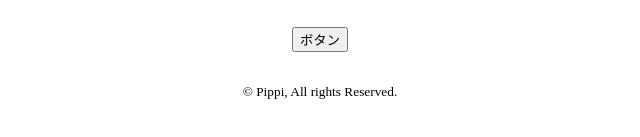
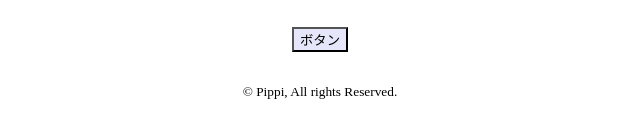
Before and after one commit to pipippi/pipippi.github.io, a plain HTML site: page QRcode/index.html in a window 1280 px wide. Shown: the part 301-438 px from the top of the page, 320-960 px from the left. Drawn offline with Linux system fonts and the light colour scheme.

Commit message:
Update index.html

```diff
--- a/QRcode/index.html
+++ b/QRcode/index.html
@@ -47,7 +47,7 @@
 	 max-width: 95%;
 	}
 	input[type="button"] {
-	 background^color: #E6E6FA;
+	 background-color: #E6E6FA;
 	}
 	footer {
   	 margin-top: 20px;
```
